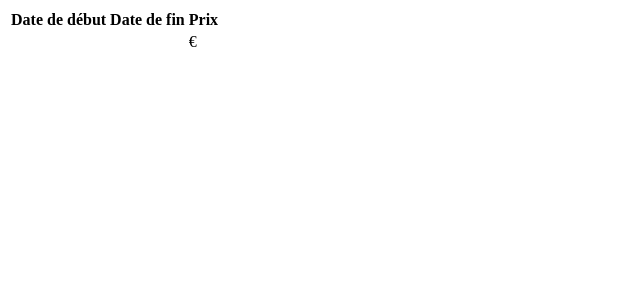
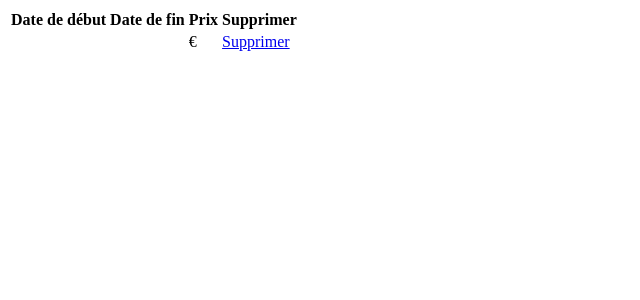
Before and after one commit to AnneSarrazin/WebDev, a PHP site: page /listePrix.php in a window 1280 px wide. Shown: the top 300 px of the page, without its empty margins (0-640 px from the left). Run offline with PHP 8.4, Linux system fonts and the light colour scheme; tables that the repository leaves empty or names only in its code hold one stand-in row (values such as "Sample post"); data that the repository does not hold is empty.

Commit message:
Ajout Suppression

```diff
--- a/admin/Prix/listePrix.php
+++ b/admin/Prix/listePrix.php
@@ -7,11 +7,11 @@
     </head>
     <body>
         <table>
-            <tr><th>Date de début</th><th>Date de fin</th><th>Prix</th></tr>
+            <tr><th>Date de début</th><th>Date de fin</th><th>Prix</th><th>Supprimer</th></tr>
         <?php
         $dbh = new PDO('mysql:host=localhost;dbname=Mandeline_Resa', 'root','');
         foreach($dbh->query('SELECT * FROM prix') as $row){
-            echo "<tr><td>".$row['dateDeb']."</td><td>".$row['dateFin']."</td><td>".$row['Tarif']."€</td></tr>";
+            echo "<tr><td>".$row['dateDeb']."</td><td>".$row['dateFin']."</td><td>".$row['Tarif']."€</td><td><a href=\"SupprimePrix.php?dateDeb=".$row['dateDeb']."&dateFin=".$row['dateFin']."&Tarif=".$row['Tarif']."\">Supprimer</a></td></tr>";
         }
         ?>
         </table>
```
Also changed, not shown: admin/Prix/SupprimePrix.php (+7 -0 lines).
